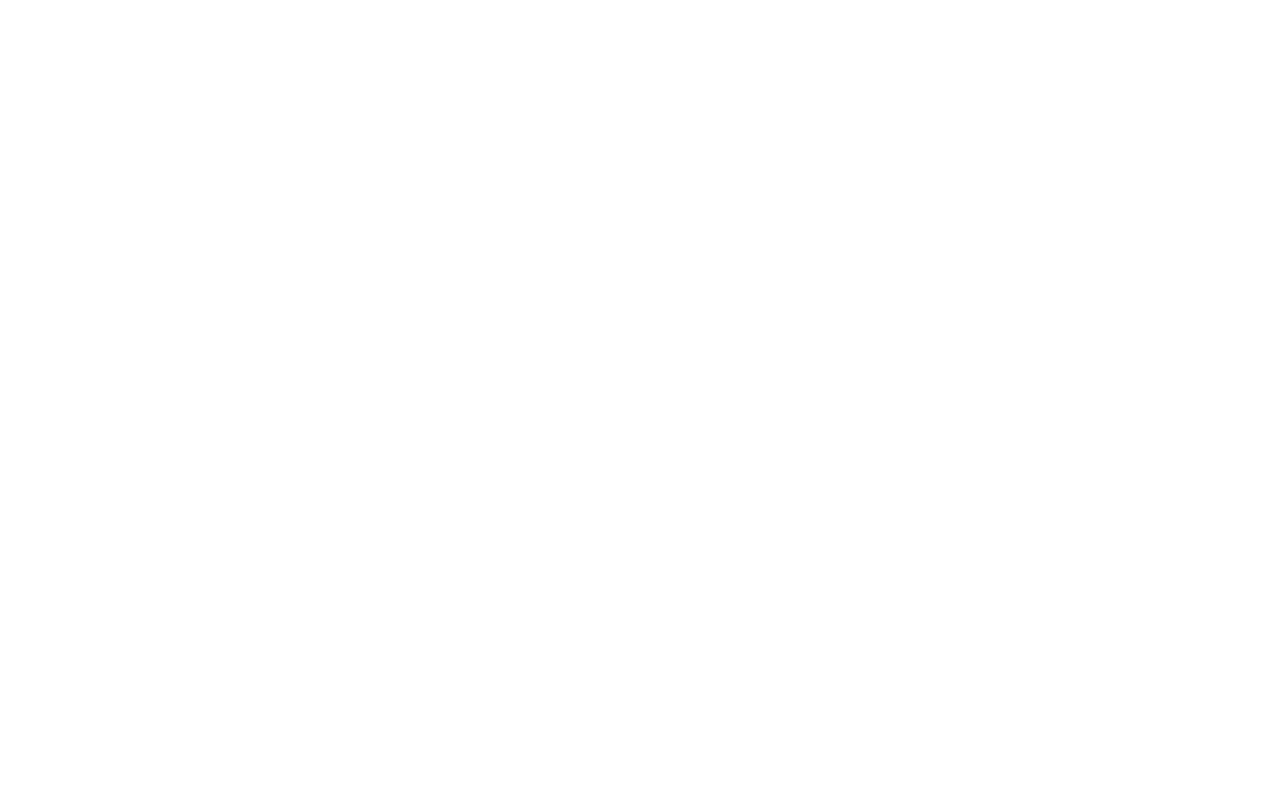
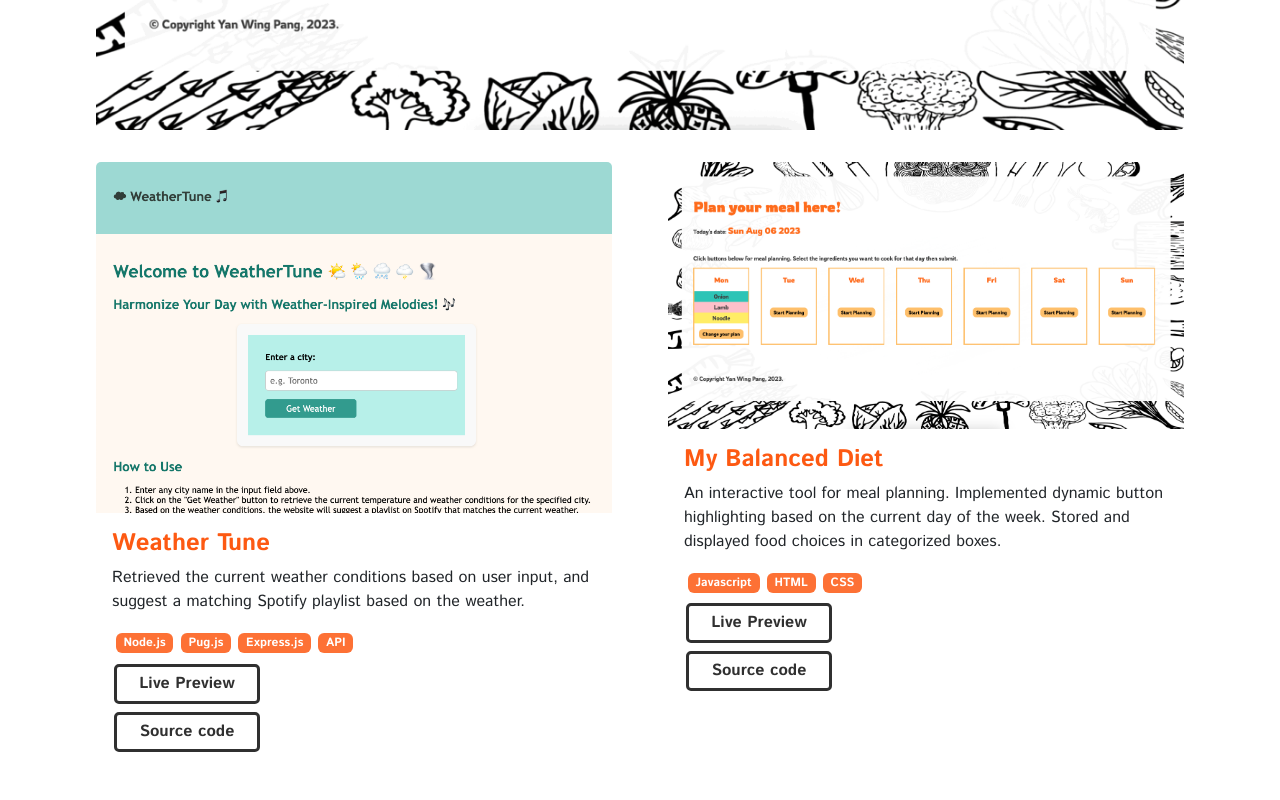
Before and after one commit to yanwing61/react-portfolio, a React (Vite) app: page / in a window 1280 px wide. Shown: the part 1700-2500 px from the top of the page. Before the commit the page ends 1198 px from the top, so only its background shows below. Built offline with nearby package versions, Linux system fonts and the light colour scheme; a web font is replaced by a local one.

Commit message:
edit project component

```diff
--- /dev/null
+++ b/public/project.json
@@ -0,0 +1,72 @@
+{
+    "projects": [
+        {
+            "imgSrc": "projweather",
+            "alt": "Weather Tune API project",
+            "title": "Weather Tune",
+            "description": "Retrieved the current weather conditions based on user input, and suggest a matching Spotify playlist based on the weather.",
+            "technologies": ["Node.js", "Pug.js", "Express.js", "API"],
+            "links": [
+                {
+                    "type": "Live Preview",
+                    "url": "/"
+                },
+                {
+                    "type": "Source code",
+                    "url": "https://github.com/yanwing61/weather-tune/"
+                }
+            ]
+        },
+        {
+            "imgSrc": "projmeal",
+            "alt": "My Balanced Diet",
+            "title": "My Balanced Diet",
+            "description": "An interactive tool for meal planning. Implemented dynamic button highlighting based on the current day of the week. Stored and displayed food choices in categorized boxes.",
+            "technologies": ["Javascript", "HTML", "CSS"],
+            "links": [
+                {
+                    "type": "Live Preview",
+                    "url": "https://yanwing61.github.io/My-balanced-diet/"
+                },
+                {
+                    "type": "Source code",
+                    "url": "https://github.com/yanwing61/My-balanced-diet"
+                }
+            ]
+        },
+        {
+            "imgSrc": "projpantry",
+            "alt": "Pantry Management System",
+            "title": "Pantry Management System",
+            "description": "Full Relational CRUD and Authentication for an efficient pantry management.",
+            "technologies": ["ASP.NET MVC", "C#", "mySQL", "GitHub"],
+            "links": [
+                {
+                    "type": "Demo Video",
+                    "url": "https://www.youtube.com/watch?v=i73Xgkq_U_E"
+                },
+                {
+                    "type": "Source code",
+                    "url": "https://github.com/yanwing61/PassionProject2"
+                }
+            ]
+        },
+        {
+            "imgSrc": "projsundae",
+            "alt": "Sundae Bar",
+            "title": "Sundae Bar",
+            "description": "Leveraged CSS animation properties such as keyframes, transforms and transition. Utilized JavaScript to enhance animations and create interactive user experiences, such as triggering animations via clicking buttons.",
+            "technologies": ["CSS", "JavaScript", "HTML"],
+            "links": [
+                {
+                    "type": "Live Preview",
+                    "url": "https://yanwing61.github.io/Sundae-Bar/"
+                },
+                {
+                    "type": "Source code",
+                    "url": "https://github.com/yanwing61/Sundae-Bar"
+                }
+            ]
+        }
+    ]
+}
--- a/src/App.jsx
+++ b/src/App.jsx
@@ -2,7 +2,7 @@ import './App.css'
 import Header from "./components/Header.jsx";
 import Welcome from "./components/Welcome.jsx";
 import Skills from "./components/Skills.jsx";
-// import Projects from "./components/Projects.jsx";
+import Projects from "./components/Projects.jsx";
 // import Education from "./components/Education.jsx";
 // import Footer from "./components/Footer.jsx";
 
@@ -13,8 +13,8 @@ export default function App() {
         <main>
           <Welcome />
           <Skills />
-          {/*<Projects />
-          <Education /> */}
+          <Projects />
+          {/*<Education /> */}
         </main>
         {/* <Footer /> */}
     </>
--- /dev/null
+++ b/src/components/Projects.css
@@ -0,0 +1,36 @@
+.card{
+    margin: 1em;
+}
+
+.video{
+    margin: 2em 1em!important;
+}
+
+.video-title{
+    color: var(--text-color);
+    position: relative;
+    top: 50%;
+}
+
+.external-link{
+    max-width: 150px;
+    background-color: var(--sec-color);
+    padding: 0.1em;
+}
+
+.external-link a{
+    display: block;
+    color:  var(--text-color);
+    margin: 0.5em 0;
+    padding: 5px;
+    text-align: center;
+    font-weight: 700;
+    border-radius: 5px;
+    border: 3px solid var(--text-color);
+}
+
+.external-link a:hover{
+    background: var(--gradient-base);
+    background: var(--gradient-level);
+    color: var(--sec-color);
+}
--- /dev/null
+++ b/src/components/Projects.jsx
@@ -0,0 +1,63 @@
+import { useEffect, useState } from "react";
+import "./Projects.css";
+
+import projgif from "../assets/projgif.gif";
+import projmeal from "../assets/proj-meal.png";
+import projpantry from "../assets/proj-pantry.png";
+import projsundae from "../assets/proj-sundae.png";
+import projweather from "../assets/proj-weather.png";
+
+export default function Projects() {
+    const [ProjectData, setProjectData] = useState([]);
+
+    useEffect(() => {
+        const getProjects = async () => {
+            const response = await fetch("/project.json");
+            const data = await response.json();
+            setProjectData(data.projects);
+        };
+        getProjects();
+    }, []);
+
+    const images = {
+        projweather: projweather,
+        projmeal: projmeal,
+        projpantry: projpantry,
+        projsundae: projsundae,
+    }
+
+    return (
+        <section id="Projects">
+            <h3>#Projects</h3>
+
+            <div className="card no-border">
+                <div className="card-body text-bg-theme">
+                    <h4 className="card-title video-title">Coding is Storytelling. My project overview in 10s!</h4>
+                </div>
+                <img src={projgif} className="card-img-bottom" alt="summary of projects" />
+            </div>
+
+            <div className="row row-cols-1 row-cols-md-2 g-4">
+                {ProjectData.map((project, index) => (
+                    <div className="col" key={index}>
+                        <div className="card no-border">
+                            <img src={images[project.imgSrc]} className="card-img-top" alt={project.alt} />
+                            <div className="card-body">
+                                <h4 className="card-title">{project.title}</h4>
+                                <p className="card-text">{project.description}</p>
+                                {project.technologies.map((tech, techIndex) => (
+                                    <span key={techIndex} className="badge text-bg-theme">{tech}</span>
+                                ))}
+                                <div className="external-link">
+                                    {project.links.map((link, linkIndex) => (
+                                        <a key={linkIndex} href={link.url} target="_blank" rel="noopener noreferrer">{link.type}</a>
+                                    ))}
+                                </div>
+                            </div>
+                        </div>
+                    </div>
+                ))}
+            </div>
+        </section>
+    );
+}
```
